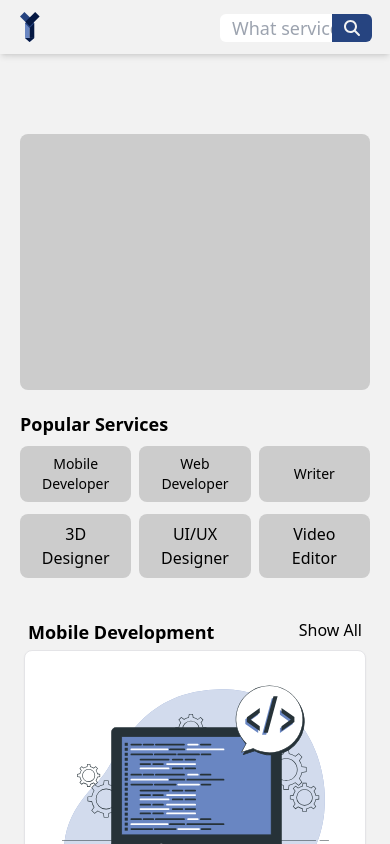
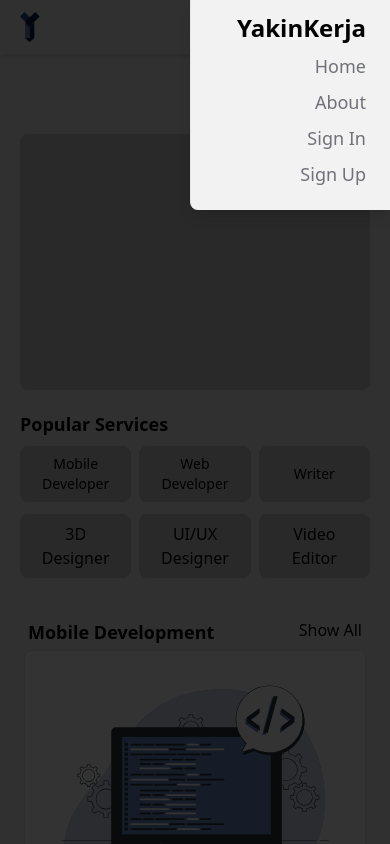
Before and after one commit to repiyann/freelance, a React (Vite) app in the folder frontend/: page /dashboard in a window 390 px wide. Both pictures are taken after a click on the button 352 px from the left and 28 px from the top of the page. Shown: the top 844 px of the page. Built offline with nearby package versions, Linux system fonts and the light colour scheme.

Commit message:
feat(navbar): add some styling for mobile view

```diff
--- a/frontend/src/components/navbarUser.tsx
+++ b/frontend/src/components/navbarUser.tsx
@@ -1,17 +1,28 @@
 import { useEffect, useState } from 'react'
+import { Link } from 'react-router-dom'
+import {
+	Sheet,
+	SheetContent,
+	SheetDescription,
+	SheetHeader,
+	SheetTitle,
+	SheetTrigger,
+	SheetClose
+} from '@/components/ui/sheet'
 import { FontAwesomeIcon } from '@fortawesome/react-fontawesome'
 import { faCartShopping, faSearch, faUser } from '@fortawesome/free-solid-svg-icons'
+import { faBell, faMessage } from '@fortawesome/free-regular-svg-icons'
 import { useTheme } from '@/utils/useTheme.tsx'
 import Dropdown from './themeDropdown.tsx'
 import logoDark from '/images/logo-dark.svg'
 import logoLight from '/images/logo-light.svg'
 import logoMobileLight from '/images/logoMobile-light.svg'
 import logoMobileDark from '/images/logoMobile-dark.svg'
-import { faBell, faMessage } from '@fortawesome/free-regular-svg-icons'
 
 function NavbarUser() {
 	const { theme, setTheme, actualTheme } = useTheme()
 	const [isMobile, setIsMobile] = useState(window.innerWidth <= 768)
+	const icons = [faBell, faMessage, faCartShopping, faUser]
 
 	useEffect(() => {
 		function handleResize() {
@@ -25,8 +36,8 @@ function NavbarUser() {
 	}, [])
 
 	function handleThemeSelect(option: string) {
-		option = option.toLowerCase()
-		;(option === 'light' || option === 'dark' || option === 'system') && setTheme(option)
+		option = option.toLowerCase();
+		(option === 'light' || option === 'dark' || option === 'system') && setTheme(option)
 	}
 
 	function scrollToHome() {
@@ -54,7 +65,7 @@ function NavbarUser() {
 							alt="logo YakinKerja"
 						/>
 					</a>
-					<div className="relative pt-[2px]">
+					<div className="hidden md:block md:relative pt-[2px]">
 						<input
 							type="text"
 							placeholder="What service are you looking for?"
@@ -78,30 +89,69 @@ function NavbarUser() {
 							className="px-3"
 							defaultOption={theme}
 						/>
-						<div className="px-3 py-1 hover:bg-[#3333] rounded-md">
+						{icons.map((icon, i) => (
+							<div
+								className="px-3 py-1 hover:bg-[#3333] rounded-md"
+								key={i}
+							>
 								<FontAwesomeIcon
-								icon={faBell}
+									icon={icon}
 									size="lg"
 								/>
 							</div>
-						<div className="px-3 py-1 hover:bg-[#3333] rounded-md">
+						))}
+					</div>
+					<div className="md:hidden flex">
+						<div className="flex items-center">
 							<FontAwesomeIcon
-								icon={faMessage}
+								icon={faSearch}
+								className="px-3"
 								size="lg"
 							/>
 						</div>
-						<div className="px-3 py-1 hover:bg-[#3333] rounded-md">
-							<FontAwesomeIcon
-								icon={faCartShopping}
-								size="lg"
-							/>
-						</div>
-						<div className="px-3 py-1 hover:bg-[#3333] rounded-md">
+						<Sheet>
+							<SheetTrigger>
 								<FontAwesomeIcon
 									icon={faUser}
-								size="lg"
+									size="xl"
 								/>
-						</div>
+							</SheetTrigger>
+							<SheetContent className="h-[210px] w-[200px] rounded-bl-lg">
+								<SheetHeader>
+									<SheetTitle>YakinKerja</SheetTitle>
+									<SheetDescription>
+										<SheetClose>
+											<a
+												className="text-lg"
+												onClick={scrollToHome}
+											>
+												Home
+											</a>
+										</SheetClose>
+									</SheetDescription>
+									<SheetDescription>
+										<SheetClose>
+											<a
+												className="text-lg"
+												onClick={scrollToHome}
+											>
+												About
+											</a>
+										</SheetClose>
+									</SheetDescription>
+									<SheetDescription>
+										<Link to={'/login'}>
+											<p className="text-lg cursor-pointer hover:text-[#6986C2] dark:hover:text-[#6986C2]">Sign In</p>
+										</Link>
+									</SheetDescription>
+									<SheetDescription>
+										<Link to={'/register'}>
+											<p className="text-lg cursor-pointer hover:text-[#6986C2] dark:hover:text-[#6986C2]">Sign Up</p>
+										</Link>
+									</SheetDescription>
+								</SheetHeader>
+							</SheetContent>
+						</Sheet>
 					</div>
 				</div>
 			</nav>
```
Lines whose indentation alone changed are shown as unchanged.
